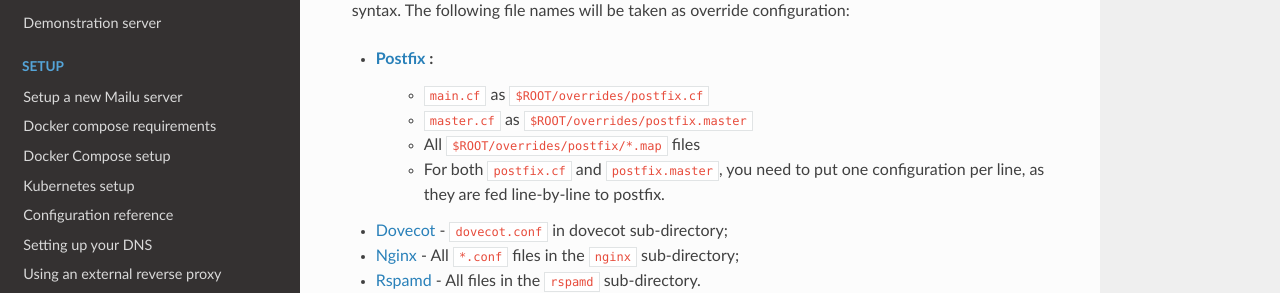
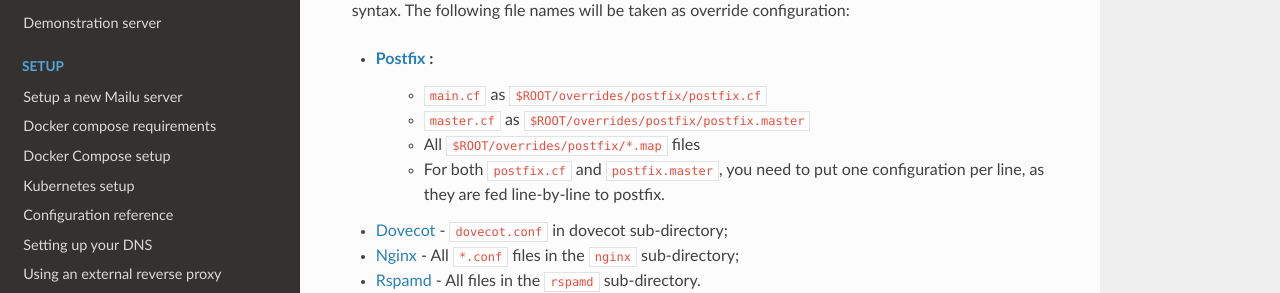
Before and after one commit to WillingDev0812/Mail-Management-Tool, a Sphinx documentation site: the page built from docs/faq.rst, in a window 1280 px wide and 900 px high, scrolled down 5112 px. Shown: the part 171-464 px from the top of the window. Built offline with Sphinx 7.4.7 and the Read the Docs theme 2.0.0, drawn with Linux system fonts in a browser that asks for light colours; formulas are drawn with MathJax 3.

```diff
--- a/docs/faq.rst
+++ b/docs/faq.rst
@@ -258,8 +258,8 @@ Postfix, Dovecot, Nginx and Rspamd support overriding configuration files. Overr
 correct syntax. The following file names will be taken as override configuration:
 
 - `Postfix`_ :
-   - ``main.cf`` as ``$ROOT/overrides/postfix.cf``
-   - ``master.cf`` as ``$ROOT/overrides/postfix.master``
+   - ``main.cf`` as ``$ROOT/overrides/postfix/postfix.cf``
+   - ``master.cf`` as ``$ROOT/overrides/postfix/postfix.master``
    - All ``$ROOT/overrides/postfix/*.map`` files
    - For both ``postfix.cf`` and ``postfix.master``, you need to put one configuration per line, as they are fed line-by-line
      to postfix.
```
